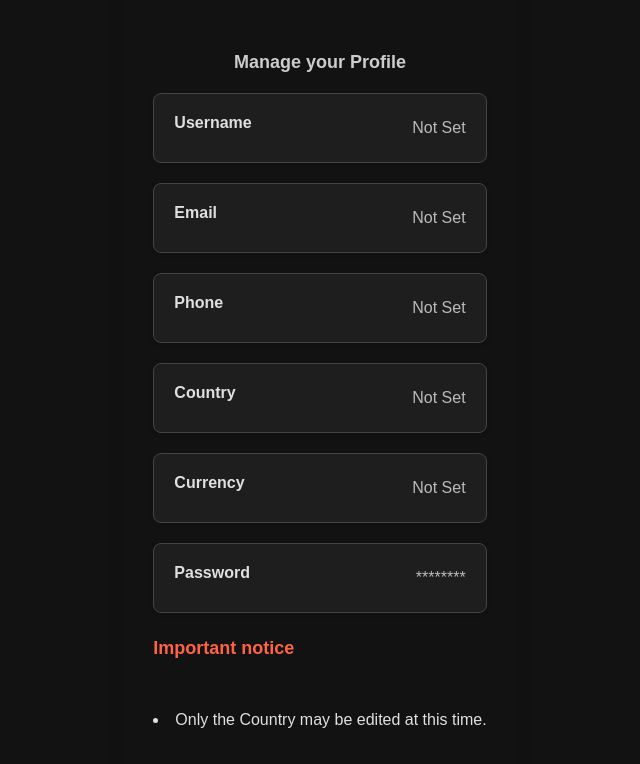
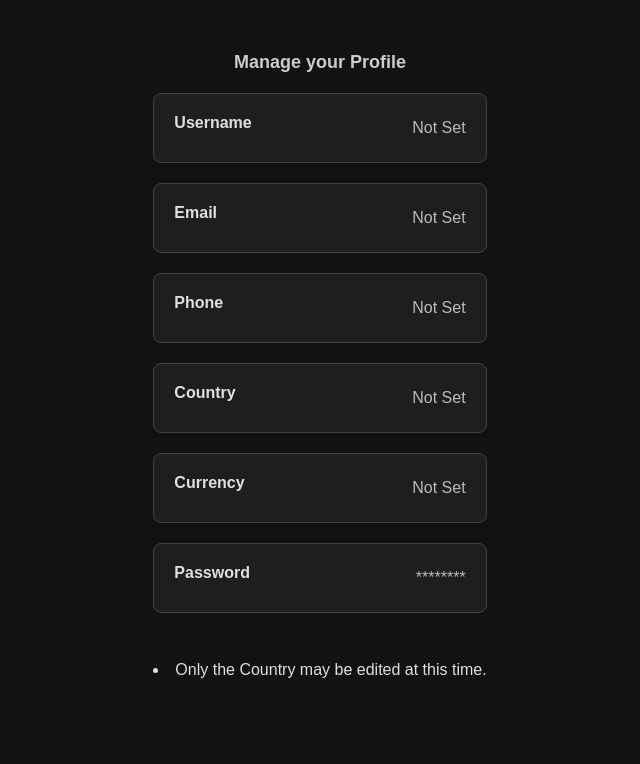
Before and after one commit to Slicedpineapples/CashFlow, a plain HTML site: page front/templates/profile.html in a window 1280 px wide. Shown: the part 74-838 px from the top of the page, without its empty margins (320-960 px from the left). Drawn offline with Linux system fonts and the light colour scheme.

Commit message:
New changes

```diff
--- a/front/templates/profile.html
+++ b/front/templates/profile.html
@@ -43,7 +43,6 @@
                     <div class="label">Password</div>
                     <div class="value" id="profilePassword"></div>
                 </div>
-                <h4>Important notice</h4>
                 <p><li>Only the Country may be edited at this time.</li></p>
             </div>
         </div>
```
